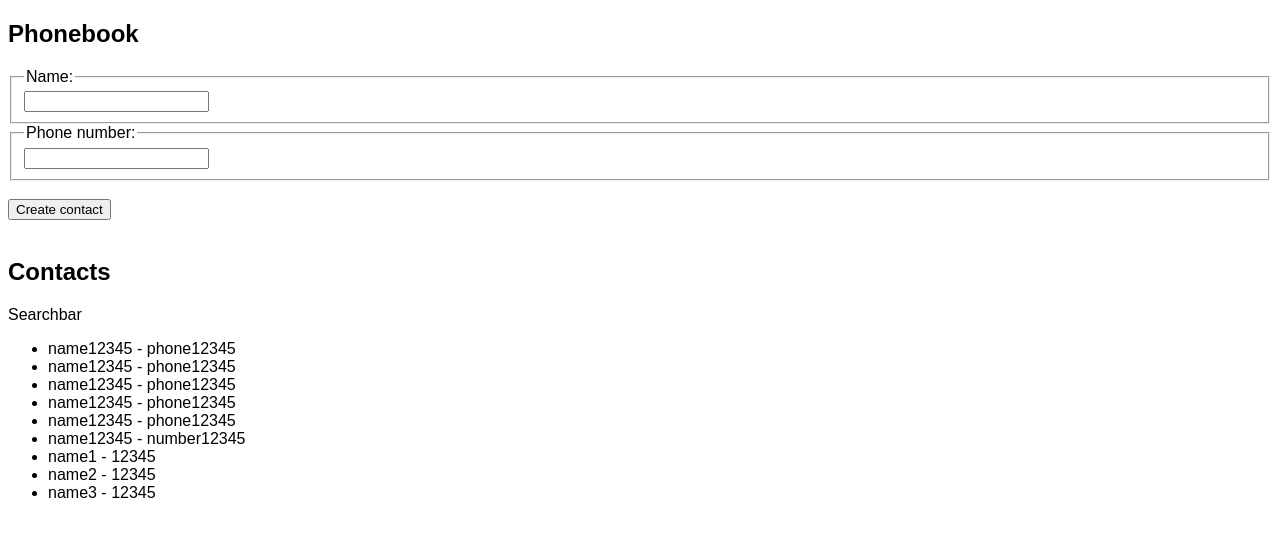
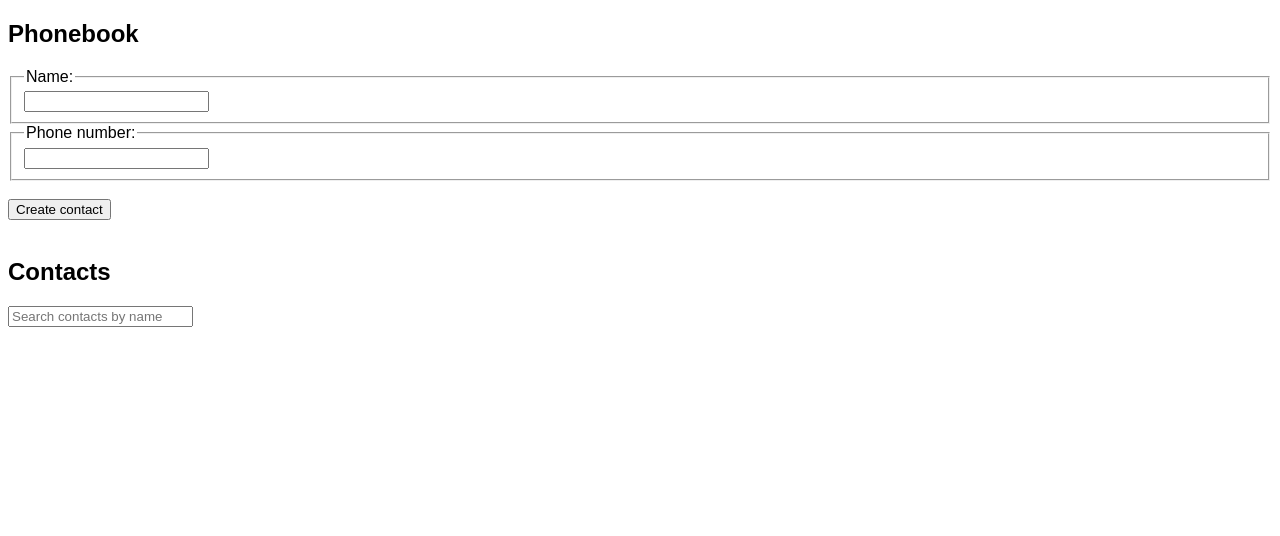
Before and after one commit to olehhapuk/fe_1y_8_react, a React (Vite) app: page / in a window 1280 px wide. Shown: the top 536 px of the page. Built offline with nearby package versions, Linux system fonts and the light colour scheme; data requests are answered from the project's data file.

Commit message:
delete, search

```diff
--- a/db.json
+++ b/db.json
@@ -1,49 +1,3 @@
 {
-  "contacts": [
-    {
-      "name": "name12345",
-      "number": "phone12345",
-      "id": 1
-    },
-    {
-      "name": "name12345",
-      "number": "phone12345",
-      "id": 2
-    },
-    {
-      "name": "name12345",
-      "number": "phone12345",
-      "id": 3
-    },
-    {
-      "name": "name12345",
-      "number": "phone12345",
-      "id": 4
-    },
-    {
-      "name": "name12345",
-      "number": "phone12345",
-      "id": 5
-    },
-    {
-      "name": "name12345",
-      "number": "number12345",
-      "id": 6
-    },
-    {
-      "name": "name1",
-      "number": "12345",
-      "id": 7
-    },
-    {
-      "name": "name2",
-      "number": "12345",
-      "id": 8
-    },
-    {
-      "name": "name3",
-      "number": "12345",
-      "id": 9
-    }
-  ]
+  "contacts": []
 }
--- a/package.json
+++ b/package.json
@@ -12,7 +12,9 @@
   },
   "dependencies": {
     "axios": "^1.5.1",
+    "framer-motion": "^10.16.4",
     "json-server": "^0.17.4",
+    "prop-types": "^15.8.1",
     "react": "^18.2.0",
     "react-dom": "^18.2.0",
     "react-loader-spinner": "^5.4.5"
--- a/src/App.jsx
+++ b/src/App.jsx
@@ -9,8 +9,10 @@ import {
 } from './services/contactsService';
 // import * as contactsServices from './services/contactsService';
 
+// Синхронізувати стан contacts з localStorage по прикладу зі списку завдань
 function App() {
   const [contacts, setContacts] = useState([]);
+  const [query, setQuery] = useState('');
 
   function createContact(name, number) {
     createContactService({
@@ -27,9 +29,8 @@ function App() {
     });
   }, []);
 
-  // Передати у проп onDelete компонента ContactsList
-  // Додати кнопку для видалення кнопку при кліці на яку запуститься ця функція через проп onDelete
   function deleteContact(contactId) {
+    console.log({ contactId });
     deleteContactService(contactId).then(() => {
       setContacts((prev) =>
         prev.filter((contact) => {
@@ -39,6 +40,10 @@ function App() {
     });
   }
 
+  const filteredContacts = contacts.filter((contact) => {
+    return contact.name.toLowerCase().includes(query.toLowerCase());
+  });
+
   return (
     <div>
       <h2>Phonebook</h2>
@@ -46,8 +51,10 @@ function App() {
       <br />
 
       <h2>Contacts</h2>
-      <Searchbar />
-      <ContactsList contacts={contacts} />
+
+      <Searchbar query={query} setQuery={setQuery} />
+
+      <ContactsList contacts={filteredContacts} onDelete={deleteContact} />
     </div>
   );
 }
--- a/src/components/ContactsList.jsx
+++ b/src/components/ContactsList.jsx
@@ -1,13 +1,42 @@
+import { AnimatePresence, motion } from 'framer-motion';
+import PropTypes from 'prop-types';
+
+// (Не обов'язково) Дописати проп тайпи для onDelete
 function ContactsList({ contacts, onDelete }) {
   return (
     <ul>
-      {contacts.map((contact) => (
-        <li key={contact.id}>
-          {contact.name} - {contact.number}
-        </li>
-      ))}
+      <AnimatePresence>
+        {contacts.map((contact) => (
+          <motion.li
+            key={contact.id}
+            // Стилі на початку анімації
+            initial={{
+              opacity: 0,
+            }}
+            // Стилі на завершенні анімації появи, а також на початку анімації зникнення
+            animate={{
+              opacity: 1,
+              x: 0,
+            }}
+            // Стилі на завершенні анімації зникнення
+            exit={{
+              opacity: 0,
+              x: 100,
+            }}
+          >
+            {contact.name} - {contact.number}{' '}
+            <button type="button" onClick={() => onDelete(contact.id)}>
+              Delete
+            </button>
+          </motion.li>
+        ))}
+      </AnimatePresence>
     </ul>
   );
 }
 
+ContactsList.propTypes = {
+  contacts: PropTypes.array.isRequired,
+};
+
 export default ContactsList;
--- a/src/components/Searchbar.jsx
+++ b/src/components/Searchbar.jsx
@@ -1,5 +1,14 @@
-function Searchbar() {
-  return <div>Searchbar</div>;
+function Searchbar({ query, setQuery }) {
+  return (
+    <input
+      type="search"
+      autoComplete="off"
+      name="query"
+      placeholder="Search contacts by name"
+      value={query}
+      onChange={(e) => setQuery(e.target.value)}
+    />
+  );
 }
 
 export default Searchbar;
```
Also changed, not shown: 1 other file (tests, documents, lock files or other folders).
